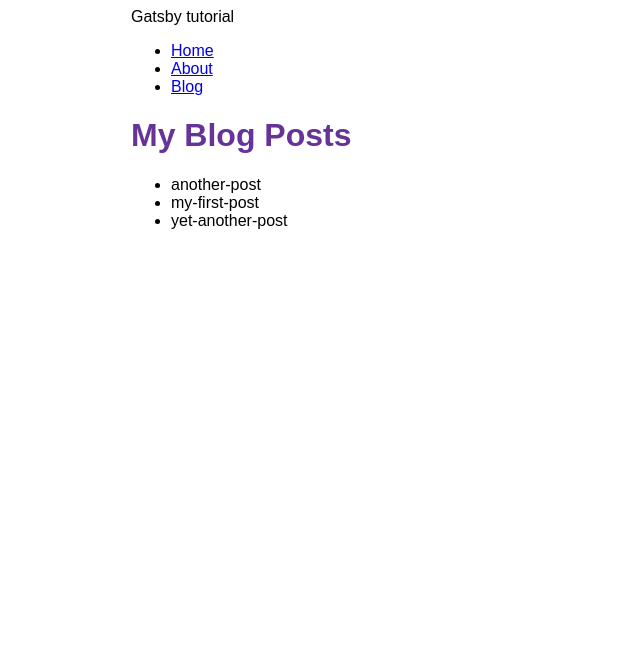
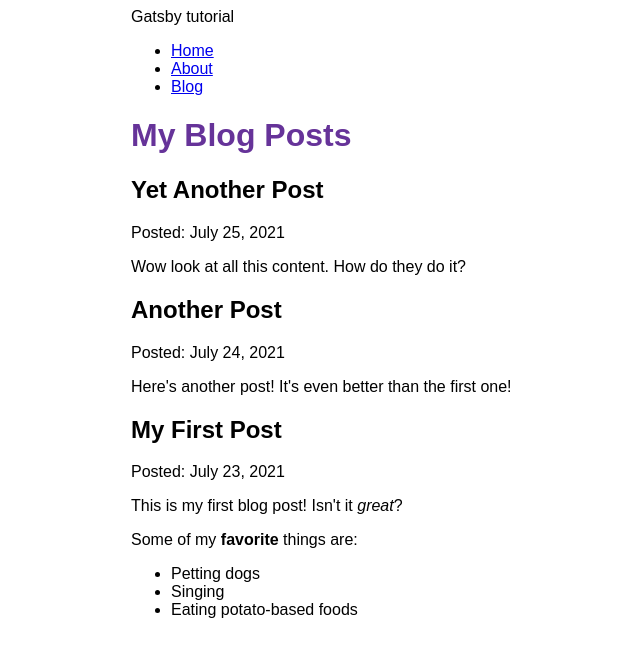
Before and after one commit to sidorina-katerenko/gatsby-tutorial, a Gatsby site: page /blog in a window 1280 px wide. Shown: the whole page, without its empty margins (259-899 px from the left). Built offline with nearby package versions, Linux system fonts and the light colour scheme; Gatsby itself is replaced by a stand-in of ours.

Commit message:
Finished Gatsby Tutorial Part 5

```diff
--- a/blog/another-post.mdx
+++ b/blog/another-post.mdx
@@ -0,0 +1,6 @@
+---
+title: "Another Post"
+date: "2021-07-24"
+---
+
+Here's another post! It's even better than the first one!
--- a/blog/my-first-post.mdx
+++ b/blog/my-first-post.mdx
@@ -0,0 +1,12 @@
+---
+title: "My First Post"
+date: "2021-07-23"
+---
+
+This is my first blog post! Isn't it _great_?
+
+Some of my **favorite** things are:
+
+- Petting dogs
+- Singing
+- Eating potato-based foods
--- a/blog/yet-another-post.mdx
+++ b/blog/yet-another-post.mdx
@@ -0,0 +1,6 @@
+---
+title: "Yet Another Post"
+date: "2021-07-25"
+---
+
+Wow look at all this content. How do they do it?
--- a/gatsby-config.js
+++ b/gatsby-config.js
@@ -13,5 +13,6 @@
 				path: `${__dirname}/blog`,
 			},
 		},
+		"gatsby-plugin-mdx",
 	],
 };
--- a/package.json
+++ b/package.json
@@ -15,8 +15,11 @@
     "clean": "gatsby clean"
   },
   "dependencies": {
+    "@mdx-js/mdx": "^1.6.22",
+    "@mdx-js/react": "^1.6.22",
     "gatsby": "^4.19.2",
     "gatsby-plugin-image": "^2.19.0",
+    "gatsby-plugin-mdx": "^3.19.0",
     "gatsby-plugin-sharp": "^4.19.0",
     "gatsby-source-filesystem": "^4.19.0",
     "react": "^18.1.0",
--- a/src/pages/blog.js
+++ b/src/pages/blog.js
@@ -1,24 +1,32 @@
 import * as React from "react";
 import { graphql } from "gatsby";
+import { MDXRenderer } from "gatsby-plugin-mdx";
 import Layout from "../components/layout";
 
 const BlogPage = ({ data }) => {
 	return (
 		<Layout pageTitle="My Blog Posts">
-			<ul>
-				{data.allFile.nodes.map((node) => (
-					<li key={node.name}>{node.name}</li>
-				))}
-			</ul>
+			{data.allMdx.nodes.map((node) => (
+				<article key={node.id}>
+					<h2>{node.frontmatter.title}</h2>
+					<p>Posted: {node.frontmatter.date}</p>
+					<MDXRenderer>{node.body}</MDXRenderer>
+				</article>
+			))}
 		</Layout>
 	);
 };
 
 export const query = graphql`
 	query {
-		allFile {
+		allMdx(sort: { fields: frontmatter___date, order: DESC }) {
 			nodes {
-				name
+				frontmatter {
+					date(formatString: "MMMM D, YYYY")
+					title
+				}
+				id
+				body
 			}
 		}
 	}
```
Also changed, not shown: 1 other file.
